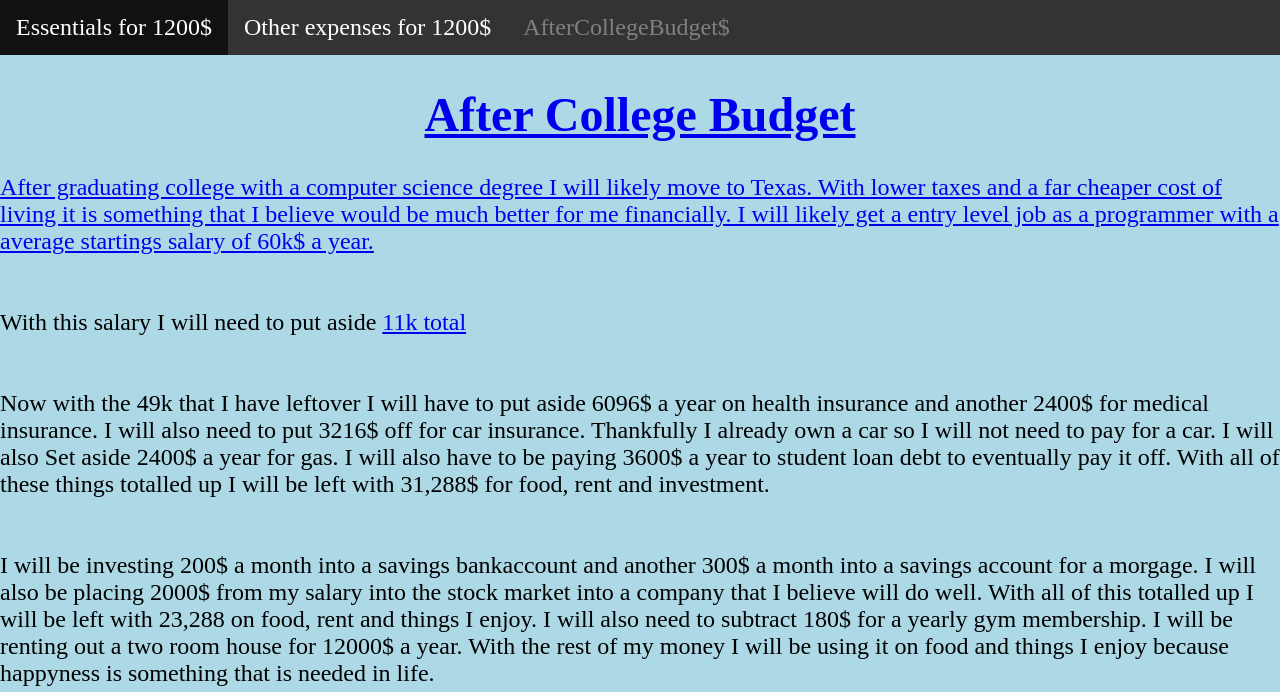
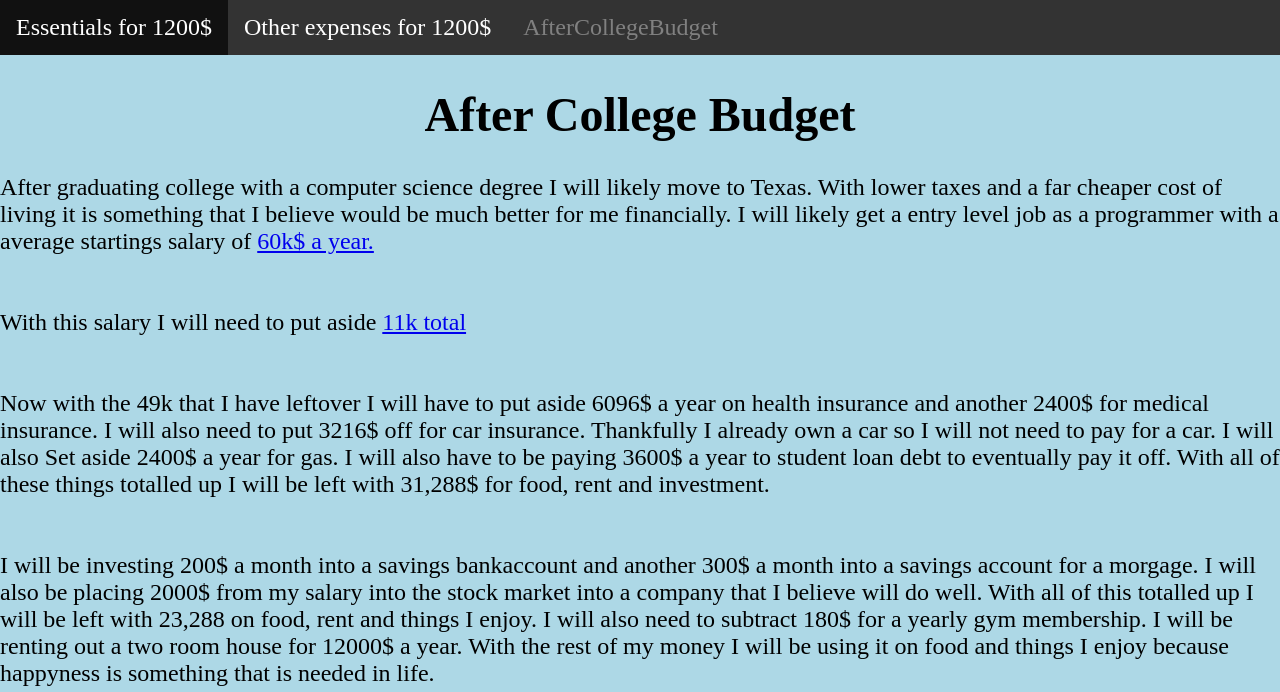
Before and after one commit to jonathanmil/money, a plain HTML site: page AfterCollegeBudget.html in a window 1280 px wide. Shown: the top 692 px of the page. Drawn offline with Linux system fonts and the light colour scheme.

Commit message:
Update AfterCollegeBudget.html

```diff
--- a/AfterCollegeBudget.html
+++ b/AfterCollegeBudget.html
@@ -40,7 +40,7 @@ a.hover
 <ul class="topnav">
   <li><a href="https://jonathanmil.github.io/money/">Essentials for 1200$</a></li>
   <li><a href="">Other expenses for 1200$</a></li>
-  <li><a href="https://jonathanmil.github.io/money/AfterCollegeBudget"><font color="grey">AfterCollegeBudget$</font></li>
+  <li><a href="https://jonathanmil.github.io/money/AfterCollegeBudget"><font color="grey">AfterCollegeBudget</a></font></li>
 </ul>
 
 <style>
```
